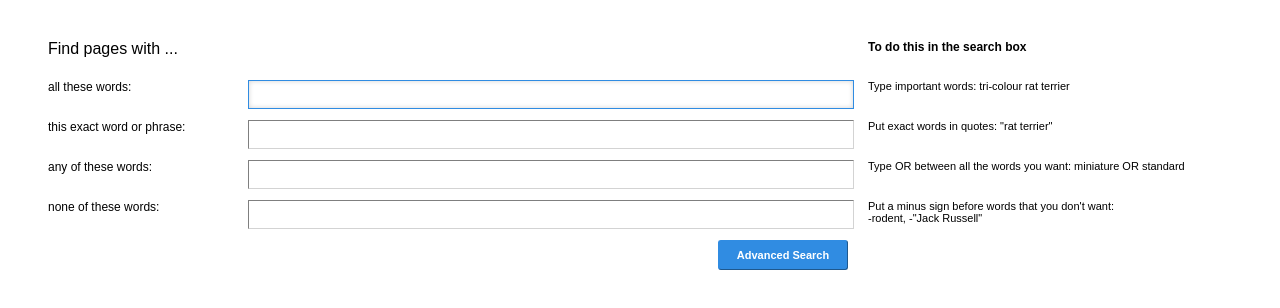
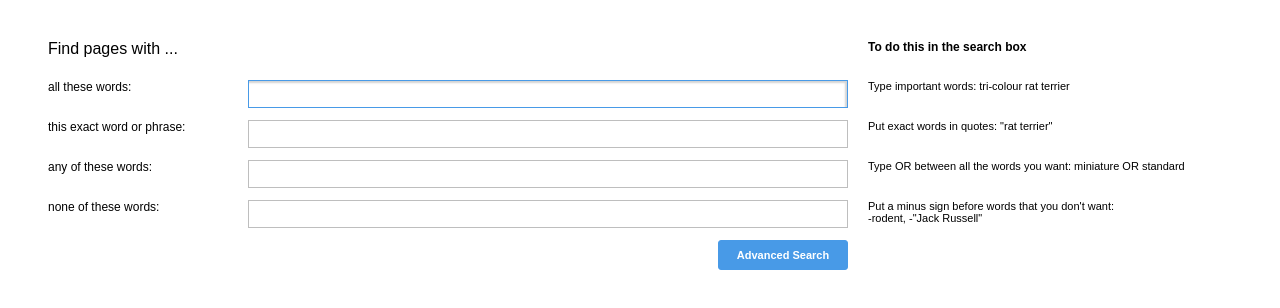
Before and after one commit to Christoff1985/CS50, a plain HTML site: page search/advanced.html in a window 1280 px wide. Shown: the part 136-444 px from the top of the page. Drawn offline with Linux system fonts and the light colour scheme.

Commit message:
Grid Layout - Final tweaks

```diff
--- a/search/advanced.html
+++ b/search/advanced.html
@@ -44,17 +44,19 @@
                 border-color: lightgrey;
                 border-width: thin;
                 border-radius: 0;
-                box-shadow: none;
-                height: 25px;
+                border-style: solid;
+                border-color: rgb(190, 190, 190);
+                height: 70%;
                 width: 100%;
+                box-sizing: border-box;
             }
             .GridItem4:focus {
-                box-shadow: inset 0 0 5px lightgrey;
+                box-shadow: inset -2px 2px 2px lightgrey;
                 outline: none;
                 border-width: thin;
-                border-style: solid;
-                border-radius: -1;
-                border-color:  rgb(48, 140, 226);
+                border-style: solid;                                /*Specifying the style is NB for all the border attributes to take affect*/
+                border-radius: 0;
+                border-color:  rgb(72, 154, 231);
             }
             .GridItem5 {
                 font-size: 11px;
@@ -69,8 +71,9 @@
                 outline: none;
                 border-width: thin;
                 border-radius: 3px;
-                border-color:rgb(48, 140, 226);
-                background-color: rgb(48, 140, 226);
+                border-style: solid;
+                border-color:rgb(72, 154, 231);
+                background-color: rgb(72, 154, 231);
                 color: white;
                 font-weight: bold;
                 font-size: 11px;
```
